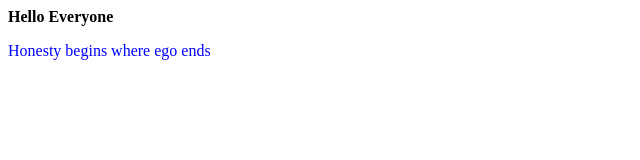
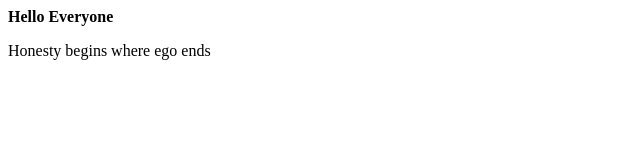
Before and after one commit to ShashDev/Exam-of-git, a plain HTML site: page index.html in a window 1280 px wide. Shown: the whole page, without its empty margins (0-640 px from the left). Drawn offline with Linux system fonts and the light colour scheme.

Commit message:
first commit

```diff
--- /dev/null
+++ b/index.css
@@ -0,0 +1,9 @@
+ p
+
+{
+
+    color:"red";
+
+    border:"1px solid red"
+
+}
--- a/index.html
+++ b/index.html
@@ -5,10 +5,11 @@
     <meta http-equiv="X-UA-Compatible" content="IE=edge">
     <meta name="viewport" content="width=device-width, initial-scale=1.0">
     <title>Document</title>
+    <link rel="stylesheet" href="index.css".css">
 </head>
 <body>
     <b>Hello Everyone</b>
 
-    <p style="color:blue">Honesty begins where ego ends</p>
+    <p >Honesty begins where ego ends</p>
 </body>
 </html>
```
